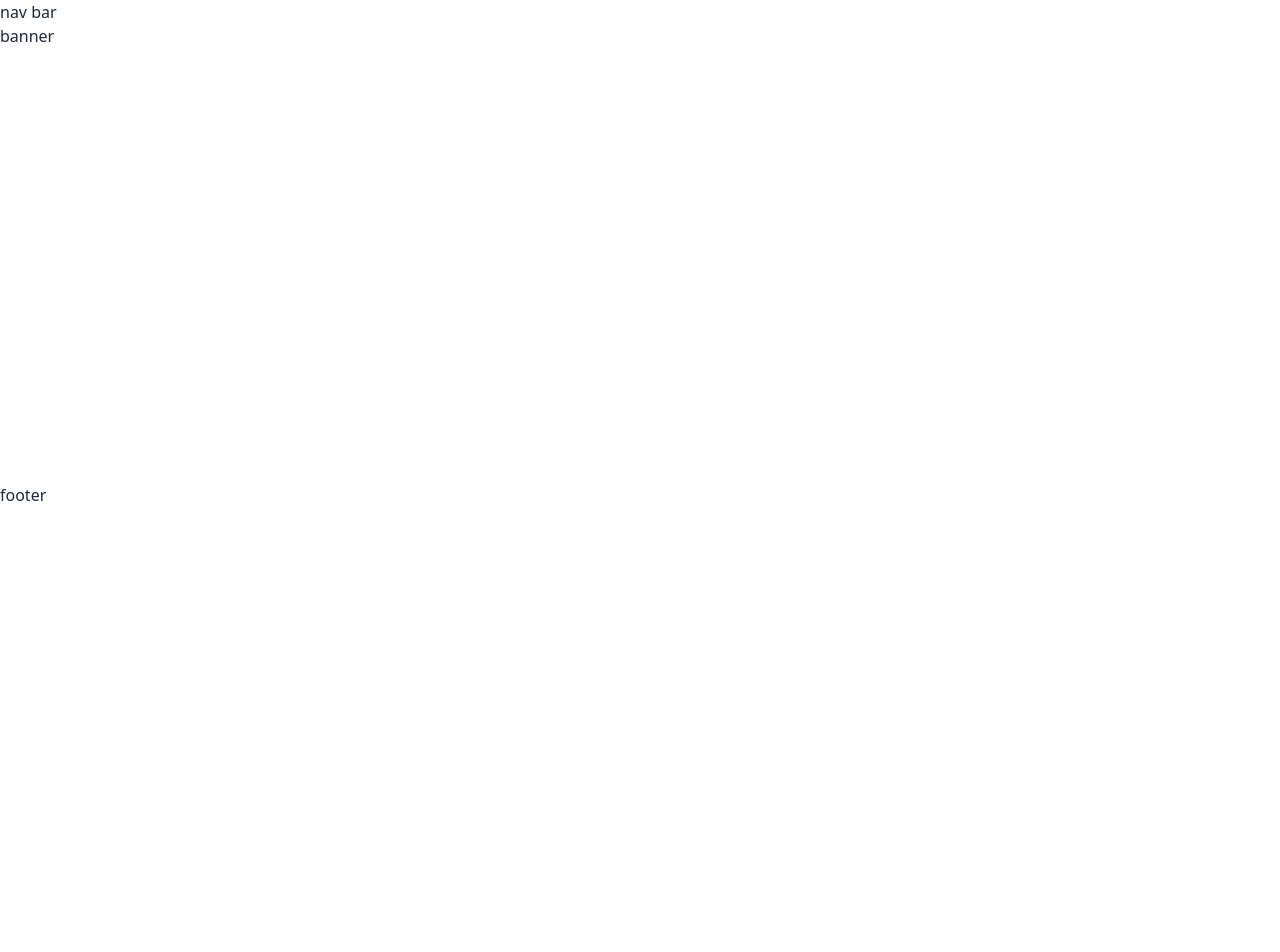
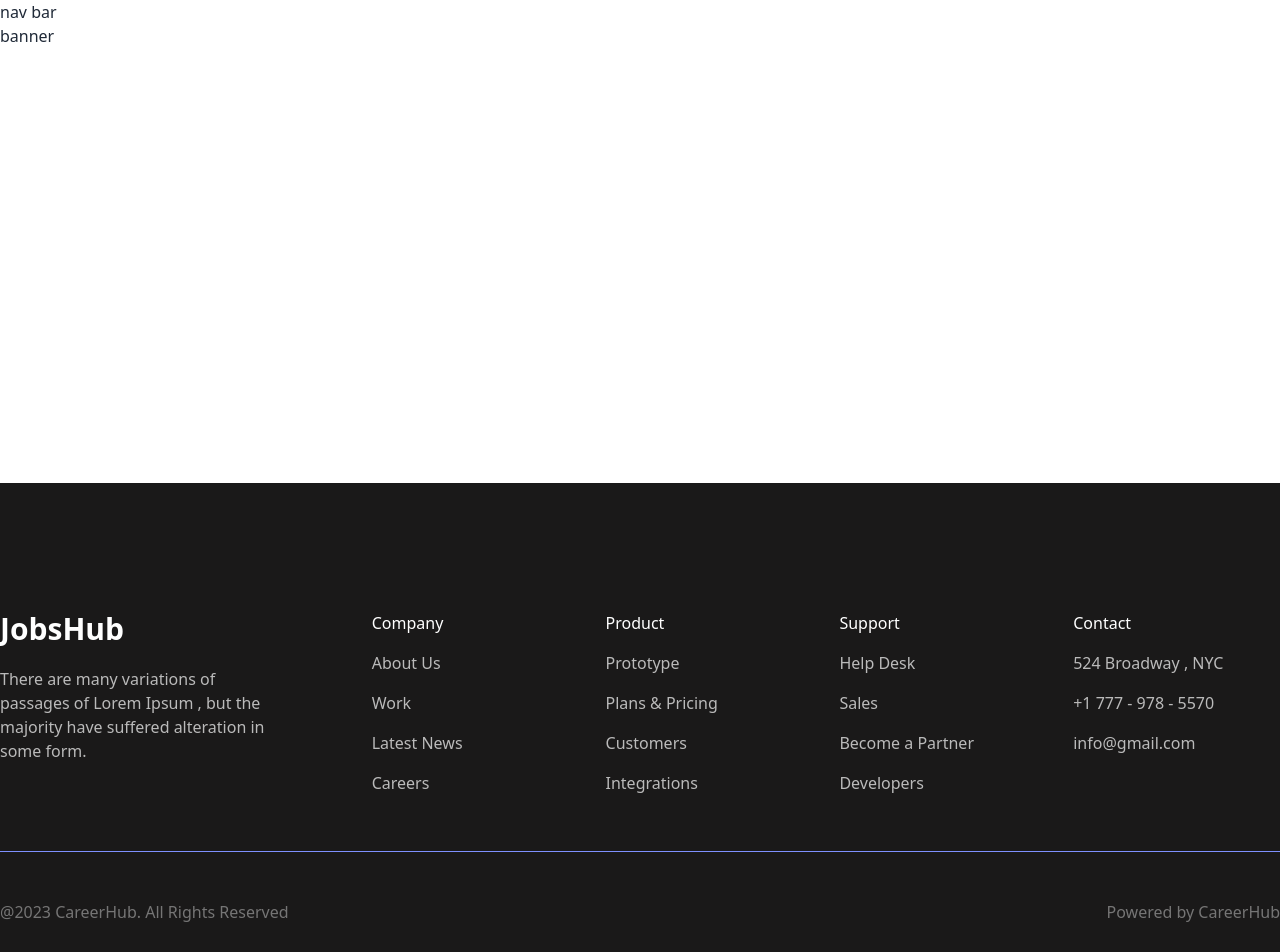
Before and after one commit to salimakhond/ToyStore-Client, a React (Vite) app: page / in a window 1280 px wide. Shown: the top 952 px of the page. Before the commit the page ends 800 px from the top, so only its background shows below. Built offline with nearby package versions, Linux system fonts and the light colour scheme.

Commit message:
footer add done

```diff
--- a/src/pages/shared/Footer/Footer.jsx
+++ b/src/pages/shared/Footer/Footer.jsx
@@ -1,9 +1,58 @@
-
+import { Link } from "react-router-dom";
 
 
 const Footer = () => {
     return (
-        <div>footer</div>
+        <div className='bg-[#1A1919] text-white py-16 md:py-24 lg:py-32'>
+            <div className='container m-auto'>
+                <div className='md:flex md:flex-wrap lg:flex-nowrap lg:gap-24 container bg-[#1A1919] text-white border-b border-[#7E90FE]'>
+                    <div className='md:w-6/12 lg:w-4/12 mb-10'>
+                        <Link to='/'><h2 className='font-extrabold text-3xl mb-5'>JobsHub</h2></Link>
+                        <p className='mb-5 md:mr-10 lg:mr-0  text-[#ffffffb3]'>There are many variations of passages of Lorem Ipsum , but the majority have suffered alteration in some form.</p>
+                    </div>
+                    <div className='md:w-6/12 lg:w-2/12 mb-10'>
+                        <h4 className='mb-4'>Company</h4>
+                        <ul className='text-[#ffffffb3]'>
+                            <li className='mb-4'>About Us</li>
+                            <li className='mb-4'>Work</li>
+                            <li className='mb-4'>Latest News</li>
+                            <li className='mb-4'>Careers</li>
+                        </ul>
+                    </div>
+                    <div className='md:w-6/12 lg:w-2/12 mb-10'>
+                        <h4 className='mb-4'>Product</h4>
+                        <ul className='text-[#ffffffb3]'>
+                            <li className='mb-4'>Prototype</li>
+                            <li className='mb-4'>Plans & Pricing</li>
+                            <li className='mb-4'>Customers</li>
+                            <li className='mb-4'>Integrations</li>
+                        </ul>
+                    </div>
+                    <div className='md:w-6/12 lg:w-2/12 mb-10'>
+                        <h4 className='mb-4'>Support</h4>
+                        <ul className='text-[#ffffffb3]'>
+                            <li className='mb-4'>Help Desk</li>
+                            <li className='mb-4'>Sales</li>
+                            <li className='mb-4'>Become a Partner</li>
+                            <li className='mb-4'>Developers</li>
+                        </ul>
+                    </div>
+                    <div className='md:w-6/12 lg:w-3/12 mb-10'>
+                        <h4 className='mb-4'>Contact</h4>
+                        <ul className='text-[#ffffffb3]'>
+                            <li className='mb-4'>524 Broadway , NYC</li>
+                            <li className='mb-4'>+1 777 - 978 - 5570</li>
+                            <li className='mb-4'>info@gmail.com</li>
+                        </ul>
+                    </div>
+                </div>
+                <div className='md:flex justify-between text-center text-[#ffffff66] pt-12'>
+                    <p className='mb-4 md:mb-0'>@2023 CareerHub. All Rights Reserved</p>
+                    <p>Powered by CareerHub</p>
+                </div>
+            </div>
+
+        </div>
     );
 };
 
```
